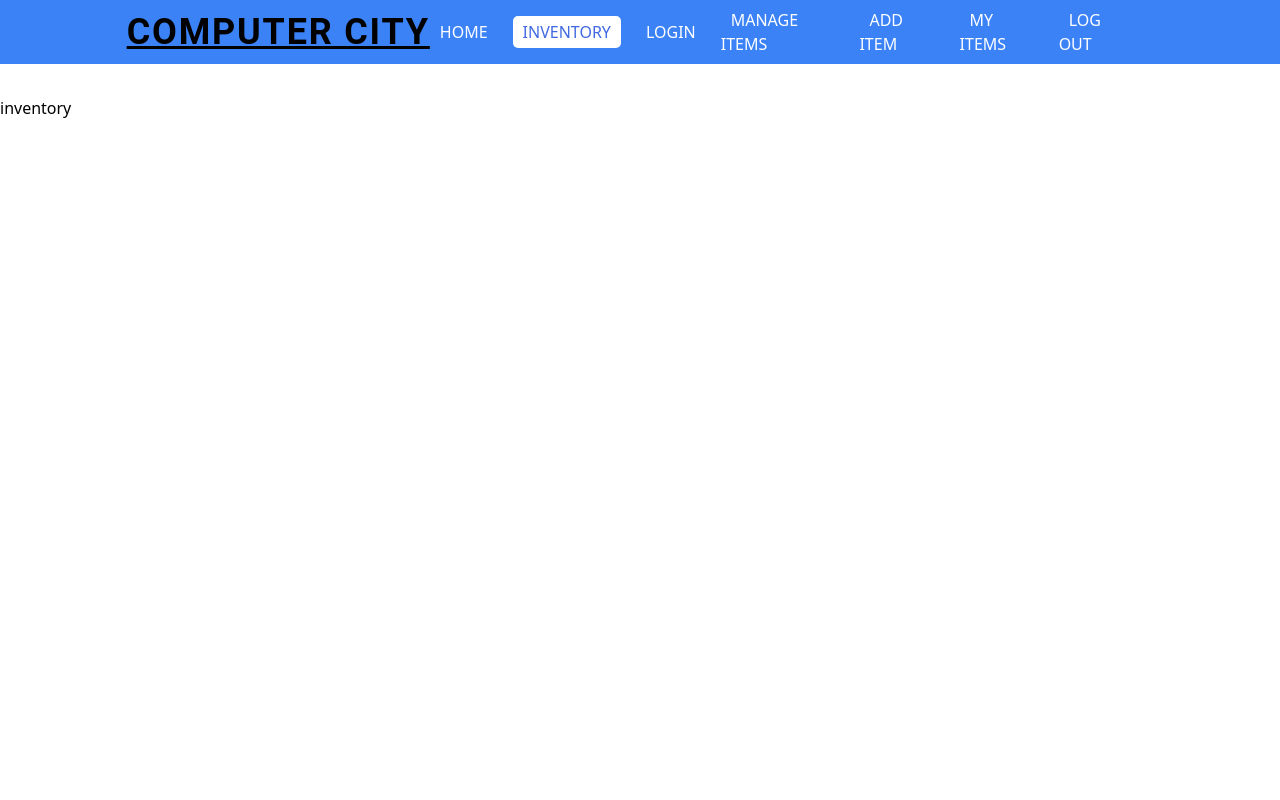
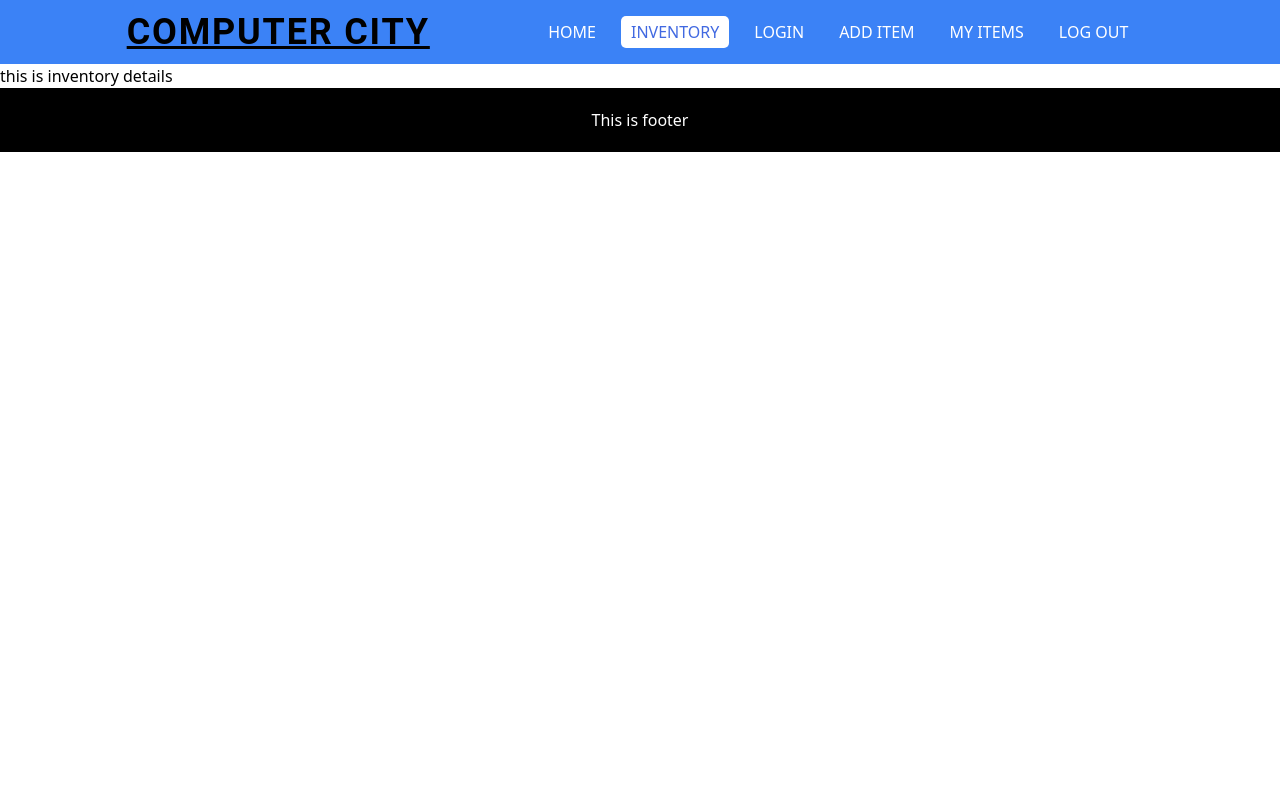
Before and after one commit to RKZeebon/Assignment-11-warehouse-management-client-side, a React (Create React App) app: page /inventory/1 in a window 1280 px wide. Shown: the top 800 px of the page. Built offline with nearby package versions, Linux system fonts and the light colour scheme.

Commit message:
inventory done

```diff
--- a/src/App.js
+++ b/src/App.js
@@ -2,6 +2,7 @@ import { Route, Routes } from 'react-router-dom';
 import './App.css';
 import Footer from './Components/CommonPages/Footer/Footer';
 import Navbar from './Components/CommonPages/Navbar/Navbar';
+import Details from './Components/Details/Details';
 import Home from './Components/Home/Home';
 import Inventory from './Components/Inventory/Inventory';
 
@@ -12,7 +13,8 @@ function App() {
       <Routes>
         <Route path='/' element={<Home />}></Route>
         <Route path='/home' element={<Home />}></Route>
-        <Route path='/inventory/:id' element={<Inventory />}></Route>
+        <Route path='/inventory' element={<Inventory />}></Route>
+        <Route path='/inventory/:id' element={<Details />}></Route>
       </Routes>
       <Footer />
     </div>
--- a/src/Components/CommonPages/Navbar/Navbar.js
+++ b/src/Components/CommonPages/Navbar/Navbar.js
@@ -12,32 +12,29 @@ const Navbar = () => {
                 <div className='text-white text-3xl lg:hidden font-bold' onClick={() => setOpen(!open)}>
                     {open ? <div>✕</div> : <div>☳</div>}
                 </div>
-                <div onClick={() => setOpen(false)} className={`lg:flex items-center ${open ? 'absolute lg:static block right-0 left-0 top-16 bg-blue-500 p-2' : 'hidden'}`}>
+                <div className={`lg:flex items-center ${open ? 'absolute z-50 text-center lg:static block right-0 left-0 top-16 bg-blue-500 p-2' : 'hidden'}`}>
                     <div className={'my-2'} >
-                        <NavLink className={({ isActive }) => isActive ? 'active-nav-link' : 'nav-link'} to={'/home'}>Home</NavLink>
+                        <NavLink onClick={() => setOpen(false)} className={({ isActive }) => isActive ? 'active-nav-link' : 'nav-link'} to={'/home'}>Home</NavLink>
                     </div>
                     <div className={'my-2'} >
-                        <NavLink className={({ isActive }) => isActive ? 'active-nav-link' : 'nav-link'} to={'/inventory'}>Inventory</NavLink>
+                        <NavLink onClick={() => setOpen(false)} className={({ isActive }) => isActive ? 'active-nav-link' : 'nav-link'} to={'/inventory'}>Inventory</NavLink>
                     </div>
                     <div className={'my-2'} >
-                        <NavLink className={({ isActive }) => isActive ? 'active-nav-link' : 'nav-link'} to={'/login'}>Login</NavLink>
+                        <NavLink onClick={() => setOpen(false)} className={({ isActive }) => isActive ? 'active-nav-link' : 'nav-link'} to={'/login'}>Login</NavLink>
                     </div>
                     <div className='lg:flex items-center'>
                         <div className={'my-2'} >
-                            <NavLink className={({ isActive }) => isActive ? 'active-nav-link' : 'nav-link'} to={'/manage-items'}>Manage Items</NavLink>
-                        </div>
-                        <div className={'my-2'} >
-                            <NavLink className={({ isActive }) => isActive ? 'active-nav-link' : 'nav-link'} to={'/add-item'}>Add Item</NavLink>
+                            <NavLink onClick={() => setOpen(false)} className={({ isActive }) => isActive ? 'active-nav-link' : 'nav-link'} to={'/add-item'}>Add Item</NavLink>
                         </div>
 
 
                         <div className={'my-2'} >
-                            <NavLink className={({ isActive }) => isActive ? 'active-nav-link' : 'nav-link'} to={'/my-items'}>My Items</NavLink>
+                            <NavLink onClick={() => setOpen(false)} className={({ isActive }) => isActive ? 'active-nav-link' : 'nav-link'} to={'/my-items'}>My Items</NavLink>
                         </div>
 
 
                         <div className={'my-2'} >
-                            <NavLink className={({ isActive }) => isActive ? 'active-nav-link' : 'nav-link'} to={'/'}>Log Out</NavLink>
+                            <NavLink onClick={() => setOpen(false)} className={({ isActive }) => isActive ? 'active-nav-link' : 'nav-link'} to={'/'}>Log Out</NavLink>
                         </div>
                     </div>
                 </div>
--- /dev/null
+++ b/src/Components/Details/Details.js
@@ -0,0 +1,11 @@
+import React from 'react';
+
+const Details = () => {
+    return (
+        <div>
+            <h1>this is inventory details</h1>
+        </div>
+    );
+};
+
+export default Details;
--- a/src/Components/Inventory/HomeInventory.js
+++ b/src/Components/Inventory/HomeInventory.js
@@ -9,7 +9,7 @@ const HomeInventory = ({ product }) => {
     }
     return (
         <div className='mt-4'>
-            <div className='border-l-4 border-r-4 border-t-4 border-[royalblue] p-2 rounded-tl-lg rounded-tr-lg'>
+            <div className='border-l-4 border-r-4 border-t-4 border-[royalblue] p-2 rounded-tl-lg rounded-tr-lg md:min-h-[625px]'>
                 <img className='rounded-tl-lg rounded-tr-lg mb-2' src={img} alt="" />
                 <h1 className='text-3xl font-semibold'>Item: {name}</h1>
                 <h3 className='text-2xl font-semibold'>Price: ${price}</h3>
--- a/src/Components/Inventory/Inventory.js
+++ b/src/Components/Inventory/Inventory.js
@@ -1,11 +1,41 @@
 import React from 'react';
+import { useNavigate } from 'react-router-dom';
+import useProducts from '../../Hooks/UseProducts';
 
 const Inventory = () => {
+    const [products] = useProducts()
     return (
-        <div className='min-h-[850px] mt-8'>
-            <h1>inventory</h1>
+        <div className='min-h-[850px] my-8 w-5/6 mx-auto grid md:grid-cols-2 lg:grid-cols-3 gap-5'>
+            {
+                products.map(p => <AllProducts
+                    key={p._id}
+                    product={p}
+                ></AllProducts>)
+            }
         </div>
     );
 };
 
+const AllProducts = ({ product }) => {
+    const navigate = useNavigate()
+    const { name, img, description, price, quantity, supplier, _id } = product;
+    const handleUpdate = id => {
+        navigate(`/inventory/${id}`)
+    }
+    return (
+        <div className='mt-4'>
+            <div className='border-l-4 border-r-4 border-t-4 border-[royalblue] p-2 rounded-tl-lg rounded-tr-lg md:min-h-[625px]'>
+                <img className='rounded-tl-lg rounded-tr-lg mb-2' src={img} alt="" />
+                <h1 className='text-3xl font-semibold'>Item: {name}</h1>
+                <h3 className='text-2xl font-semibold'>Price: ${price}</h3>
+                <h4 className='text-xl font-semibold'>Quantity: {quantity}</h4>
+                <p className='text-lg'><span className='font-semibold'>Supplier:</span> {supplier}</p>
+                <p className='text-lg'><span className='font-semibold'>Description:</span> {description.slice(0, 300) + ' .....'}</p>
+            </div>
+            <div onClick={() => handleUpdate(_id)} className='bg-[royalblue] text-center text-2xl py-2 hover:text-white hover:bg-blue-800 cursor-pointer'>
+                <button className='font-semibold'>Update Stock</button>
+            </div>
+        </div>
+    )
+}
 export default Inventory;
```
